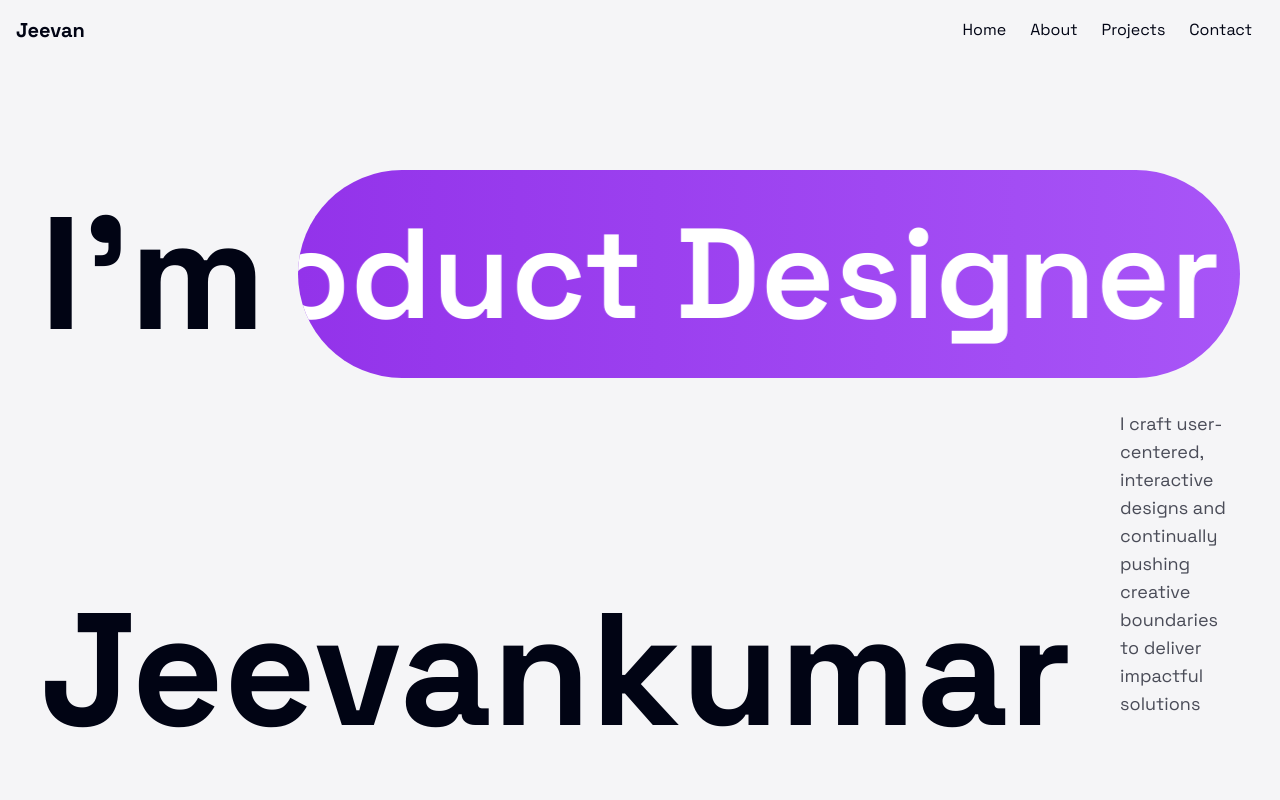
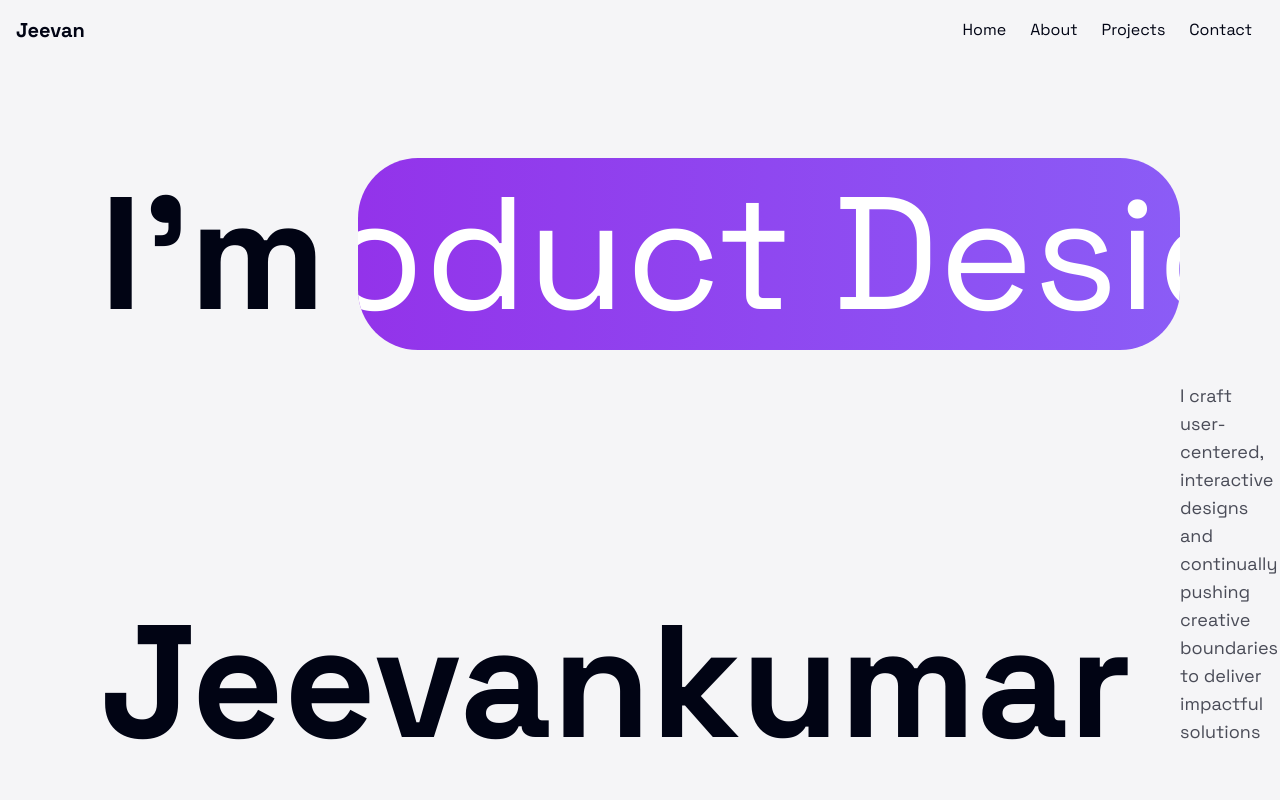
Before and after one commit to rahulsuresh2569/Jeevankumar-Portfolio, a React (Create React App) app: page / in a window 1280 px wide. Shown: the top 800 px of the page. Built offline with nearby package versions, Linux system fonts and the light colour scheme.

Commit message:
Hero Section 2

```diff
--- a/src/components/Hero.js
+++ b/src/components/Hero.js
@@ -1,15 +1,26 @@
 import React, { useState, useEffect, useRef, useCallback } from 'react';
+import { motion } from 'framer-motion';
 
 const Hero = () => {
   const designations = [
-    { symbol: '◆', text: 'Product Designer' },
-    { symbol: '◆', text: 'UI UX Designer' },
-    { symbol: '◆', text: 'Visual Designer' },
-    { symbol: '◆', text: 'Logo Designer' },
-    { symbol: '◆', text: 'Banner & Poster Designer' }
+    { symbol: '✦', text: 'Product Designer' },
+    { symbol: '✦', text: 'UI UX Designer' },
+    { symbol: '✦', text: 'Visual Designer' }
+    // { symbol: '✦', text: 'Logo Designer' },
+    // { symbol: '✦', text: 'Banner & Poster Designer' }
+  ];
+
+  // Color palette for each designation
+  const colorGradients = [
+    { from: '#9333ea', to: '#8b5cf6' }, // Purple - Product Designer
+    { from: '#2563eb', to: '#3b82f6' }, // Blue - UI UX Designer
+    { from: '#059669', to: '#10b981' } // Emerald - Visual Designer
+    // { from: '#e11d48', to: '#f43f5e' }, // Rose - Logo Designer
+    // { from: '#d97706', to: '#f59e0b' }  // Amber - Banner & Poster Designer
   ];
 
   const [translateX, setTranslateX] = useState(0);
+  const [currentColorIndex, setCurrentColorIndex] = useState(0);
   const containerRef = useRef(null);
   const trackRef = useRef(null);
   const animationRef = useRef(null);
@@ -35,21 +46,54 @@ const Hero = () => {
     return 0;
   }, [designations.length]);
 
+  // Improved timing calculation - triggers when word is centered in container
+  const calculateCurrentWordIndex = useCallback((translateXValue, oneElementWidth, containerWidth) => {
+    if (oneElementWidth === 0 || containerWidth === 0) return 0;
+
+    // Calculate the position where the word should be centered
+    // Add half container width to account for centering
+    const adjustedPosition = Math.abs(translateXValue) + (containerWidth / 2);
+
+    // Calculate which element should be centered now
+    const elementsScrolled = adjustedPosition / oneElementWidth;
+
+    // Get the current word index (0-4) and handle the looping
+    const currentIndex = Math.floor(elementsScrolled) % designations.length;
+
+    return currentIndex;
+  }, [designations.length]);
+
   useEffect(() => {
     let setWidth = 0;
+    let oneElementWidth = 0;
+    let containerWidth = 0;
 
     const animate = () => {
       setTranslateX(prev => {
-        const newValue = prev - 0.8; // Reduced speed for slower motion
+        const newValue = prev - 1.0; // Animation speed
 
-        // Calculate set width on first frame
-        if (setWidth === 0) {
+        // Calculate dimensions on first frame
+        if (setWidth === 0 && containerRef.current) {
           setWidth = calculateElementWidth();
+          oneElementWidth = setWidth / designations.length;
+          containerWidth = containerRef.current.offsetWidth;
           if (setWidth === 0) return newValue; // Wait for elements to render
         }
 
+        // Calculate current word and update color with improved timing
+        if (oneElementWidth > 0 && containerWidth > 0) {
+          const currentWordIndex = calculateCurrentWordIndex(newValue, oneElementWidth, containerWidth);
+
+          // Only update if the index actually changed to prevent rapid updates
+          setCurrentColorIndex(prev => {
+            if (prev !== currentWordIndex) {
+              return currentWordIndex;
+            }
+            return prev;
+          });
+        }
+
         // Use modulo to create seamless loop
-        // When we've moved one complete set width, reset to create infinite effect
         if (Math.abs(newValue) >= setWidth) {
           return newValue + setWidth; // Seamless reset by one set width
         }
@@ -71,11 +115,11 @@ const Hero = () => {
         cancelAnimationFrame(animationRef.current);
       }
     };
-  }, [calculateElementWidth]);
+  }, [calculateElementWidth, calculateCurrentWordIndex, designations.length]);
 
   return (
     <section id="hero" className="min-h-screen flex items-center justify-center bg-secondary text-primary px-6 lg:px-10">
-      <div className="max-w-7xl mx-auto w-full">
+      <div className="max-w-[92%] xl:max-w-[90%] 2xl:max-w-[85%] mx-auto w-full">
 
         {/* Main Content Container */}
         <div className="space-y-6 lg:space-y-8">
@@ -86,10 +130,18 @@ const Hero = () => {
               I'm
             </h1>
 
-            {/* Continuous Scrolling Container - Full Width with Increased Height */}
-            <div
+            {/* Continuous Scrolling Container with Framer Motion Color Transitions */}
+            <motion.div
               ref={containerRef}
-              className="relative overflow-hidden bg-gradient-to-r from-purple-600 to-purple-500 rounded-full px-8 py-6 lg:px-12 lg:py-8 xl:py-10 w-full flex-1"
+              className="relative overflow-hidden px-8 py-4 lg:px-12 w-full flex-1"
+              style={{ borderRadius: '60px' }}
+              animate={{
+                background: `linear-gradient(to right, ${colorGradients[currentColorIndex].from}, ${colorGradients[currentColorIndex].to})`
+              }}
+              transition={{
+                duration: 0.8,
+                ease: "easeInOut"
+              }}
             >
               <div
                 ref={trackRef}
@@ -103,18 +155,18 @@ const Hero = () => {
                   <div
                     key={index}
                     ref={el => elementRefs.current[index] = el}
-                    className="flex items-center mr-10 lg:mr-16 flex-shrink-0"
+                    className="flex items-center mr-4 lg:mr-5 flex-shrink-0"
                   >
-                    <span className="text-white text-5xl md:text-6xl lg:text-7xl xl:text-8xl font-bold leading-none w-16 md:w-20 lg:w-24 xl:w-28 text-center flex-shrink-0">
+                    <span className="text-white text-[8rem] leading-none w-32 lg:w-40 text-center flex-shrink-0">
                       {designation.symbol}
                     </span>
-                    <span className="text-white text-6xl md:text-7xl lg:text-8xl xl:text-9xl font-semibold leading-none ml-3 lg:ml-4 xl:ml-5">
+                    <span className="text-white text-[10rem] leading-none ml-4 lg:ml-5 xl:ml-5">
                       {designation.text}
                     </span>
                   </div>
                 ))}
               </div>
-            </div>
+            </motion.div>
           </div>
 
           {/* Second Row: Name + Subtext */}
@@ -124,7 +176,7 @@ const Hero = () => {
             </h2>
 
             {/* Supporting Text - Left Aligned */}
-            <div className="lg:mb-4 xl:mb-8">
+            <div className="lg:mb-4">
               <p className="text-sm md:text-base lg:text-lg text-primary/70 leading-relaxed max-w-xs lg:max-w-sm text-left">
                 I craft user-centered, interactive designs and continually pushing creative boundaries to deliver impactful solutions
               </p>
```
